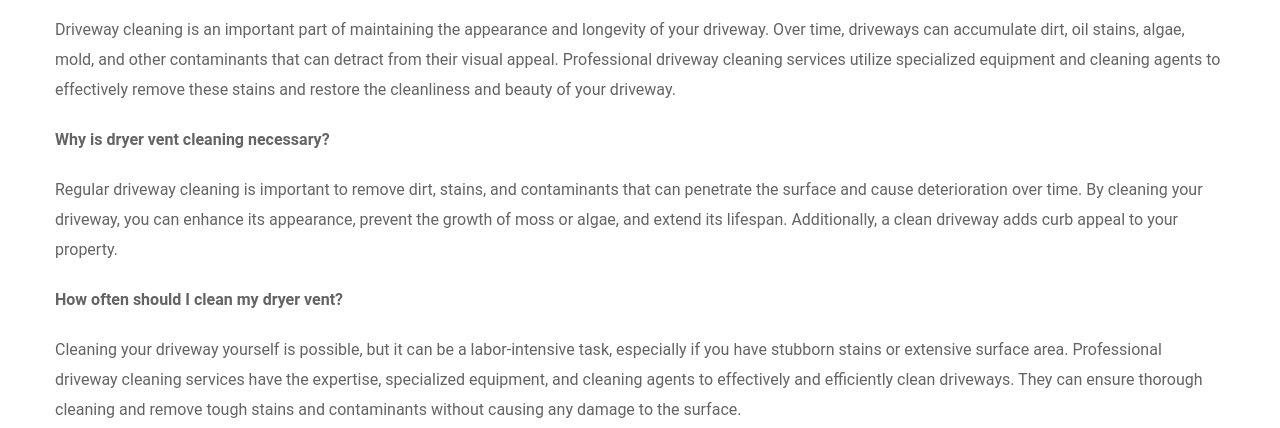
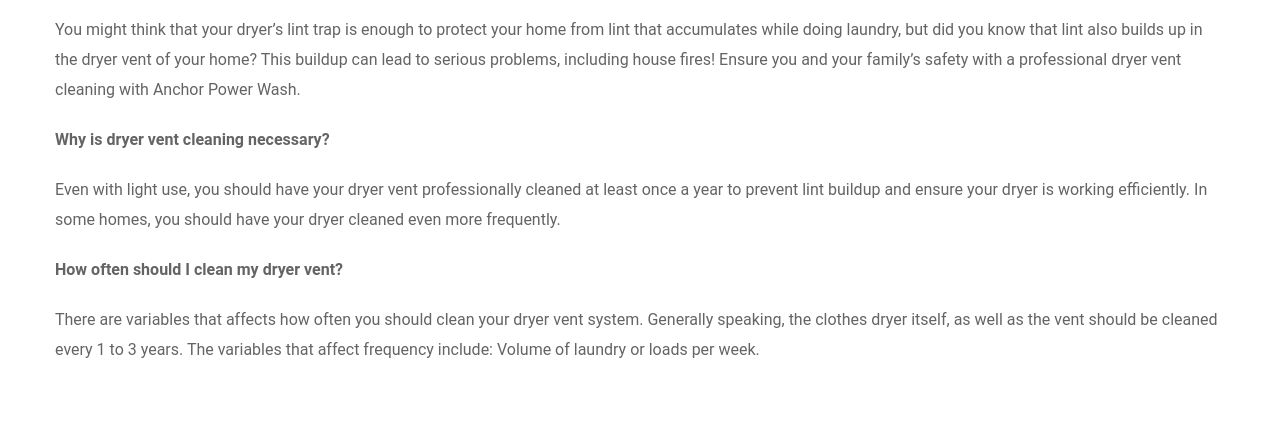
Before and after one commit to schraderweb/anchorprowash, an Eleventy site: page src/dryer-vent-cleaning.html in a window 1280 px wide. Shown: the part 372-800 px from the top of the page. Built offline with nearby package versions, Linux system fonts and the light colour scheme; Eleventy itself is replaced by a stand-in of ours; files that its build step writes are made by us from their sources; a web font is replaced by a local one.

Commit message:
Add files via upload

```diff
--- a/src/dryer-vent-cleaning.html
+++ b/src/dryer-vent-cleaning.html
@@ -18,17 +18,17 @@ description:  Professional Dryer Vent Cleaning Services In Traverse City Michiga
 
 
 
-<p>Driveway cleaning is an important part of maintaining the appearance and longevity of your driveway. Over time, driveways can accumulate dirt, oil stains, algae, mold, and other contaminants that can detract from their visual appeal. Professional driveway cleaning services utilize specialized equipment and cleaning agents to effectively remove these stains and restore the cleanliness and beauty of your driveway.
+<p>You might think that your dryer’s lint trap is enough to protect your home from lint that accumulates while doing laundry, but did you know that lint also builds up in the dryer vent of your home? This buildup can lead to serious problems, including house fires! Ensure you and your family’s safety with a professional dryer vent cleaning with Anchor Power Wash.
 </p>
 
 <p><b>Why is dryer vent cleaning necessary?</b></p>
 
-    <p>Regular driveway cleaning is important to remove dirt, stains, and contaminants that can penetrate the surface and cause deterioration over time. By cleaning your driveway, you can enhance its appearance, prevent the growth of moss or algae, and extend its lifespan. Additionally, a clean driveway adds curb appeal to your property.</p>
+    <p>Even with light use, you should have your dryer vent professionally cleaned at least once a year to prevent lint buildup and ensure your dryer is working efficiently. In some homes, you should have your dryer cleaned even more frequently.</p>
 
 <p><b>How often should I clean my dryer vent?</b></p>
 
 
-      <p>Cleaning your driveway yourself is possible, but it can be a labor-intensive task, especially if you have stubborn stains or extensive surface area. Professional driveway cleaning services have the expertise, specialized equipment, and cleaning agents to effectively and efficiently clean driveways. They can ensure thorough cleaning and remove tough stains and contaminants without causing any damage to the surface.
+      <p>There are variables that affects how often you should clean your dryer vent system. Generally speaking, the clothes dryer itself, as well as the vent should be cleaned every 1 to 3 years. The variables that affect frequency include: Volume of laundry or loads per week.
 </p>
 
   </div>
```
